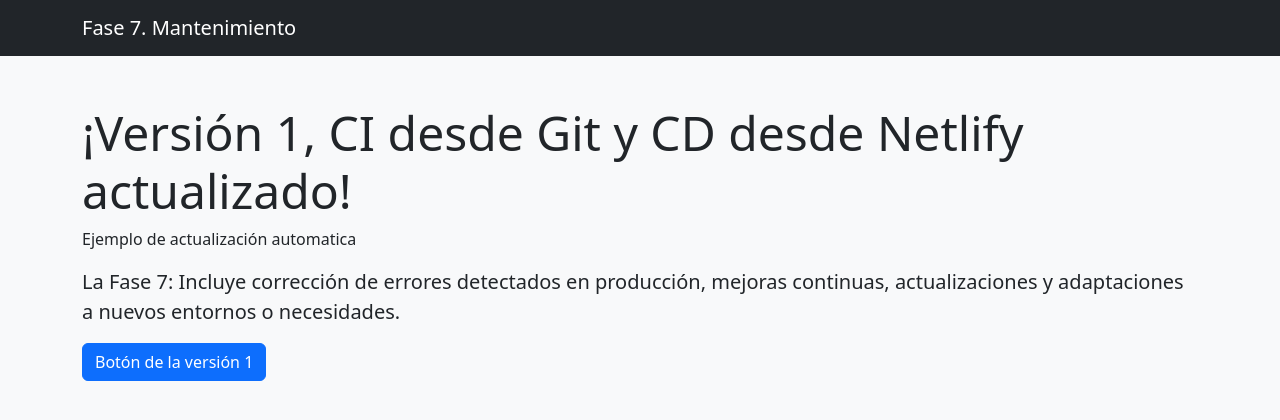
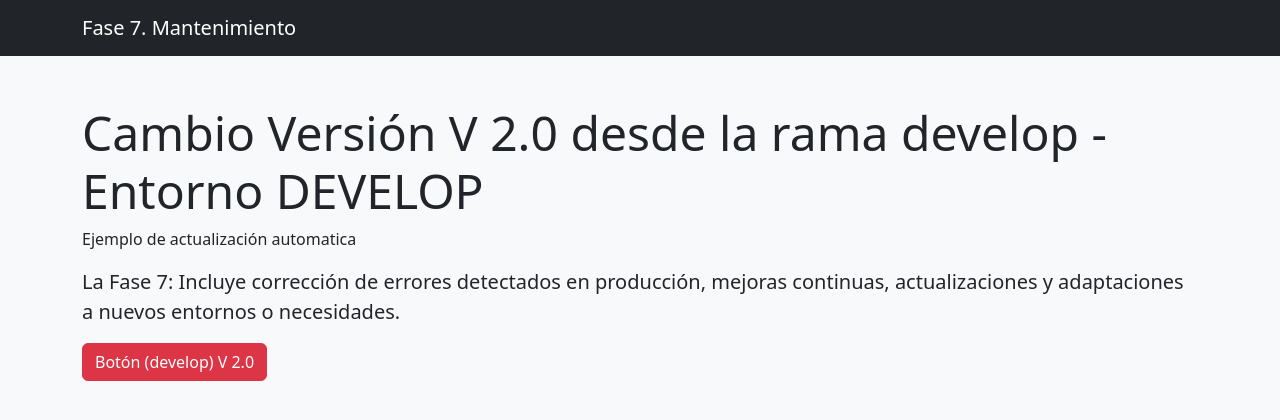
Before and after one commit to Yojannn123/proyecto-fs, a plain HTML site: page index.html in a window 1280 px wide. Drawn offline with nearby package versions, Linux system fonts and the light colour scheme.

Commit message:
Update index.html - feat: cambios en develop (#2) Version V2 de la App

```diff
--- a/index.html
+++ b/index.html
@@ -11,12 +11,12 @@
     <div class="container"><span class="navbar-brand">Fase 7. Mantenimiento</span></div>
   </nav>
   <main class="container py-5">
-    <h1 class="display-5">¡Versión 1, CI desde Git y CD desde Netlify actualizado! </h1>
+    <h2 class="display-5">Cambio Versión V 2.0 desde la rama develop - Entorno DEVELOP </h1>
     <p>Ejemplo de actualización automatica</p>
     <p class="lead">
     La Fase 7: Incluye corrección de errores detectados en producción, mejoras continuas, actualizaciones y adaptaciones a nuevos entornos o necesidades.
     </p>
-    <button class="btn btn-primary">Botón de la versión 1</button>
+    <button class="btn btn-danger">Botón (develop) V 2.0</button>
   </main>
   <script src="https://cdn.jsdelivr.net/npm/bootstrap@5.3.3/dist/js/bootstrap.bundle.min.js"></script>
 </body>
```
